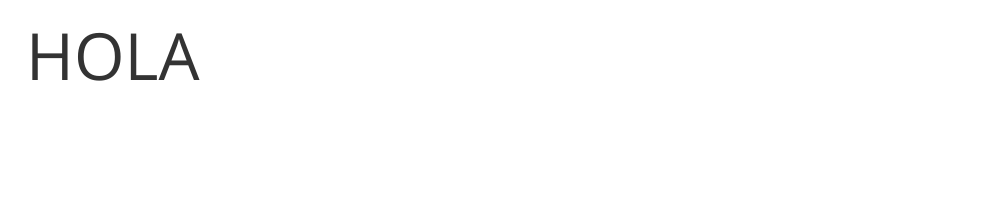
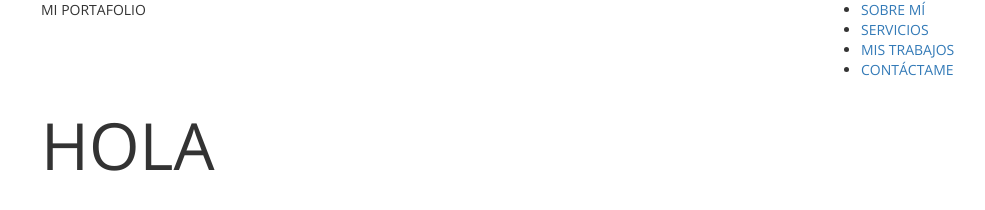
Before and after one commit to opazisimo/Portafolio, a plain HTML site: page index.html in a window 1280 px wide. Shown: the whole page, without its empty margins (29-1014 px from the left). Drawn offline with nearby package versions, Linux system fonts and the light colour scheme.

Commit message:
bootstrap!

```diff
--- a/index.html
+++ b/index.html
@@ -27,12 +27,21 @@
     <section class="container">
 <!-- Header -->
         <header>
-            <div class="row">
-                <div class="col-8"></div>
-                <div class="col-4"></div>
+            <div class="row head">
+                <div class="col-md-8 h-title">
+                    <p>MI PORTAFOLIO</p>
+                </div>
+                <div class="col-md-4">
+                    <ul class="navi">
+                        <li class="inli"><a href="#">SOBRE MÍ</a></li>
+                        <li class="inli"><a href="#">SERVICIOS</a></li>
+                        <li class="inli"><a href="#">MIS TRABAJOS</a></li>
+                        <li class="inli"><a href="#">CONTÁCTAME</a></li>
+                    </ul>
+                </div>
             </div>
             <div class="row">
-                <div class="col-12">
+                <div class="col-md-12">
                     <h1>HOLA</h1>
                 </div>
             </div>
@@ -40,67 +49,67 @@
 <!--nav -->
         <nav>
             <div class="row">
-                <div class="col-8"></div>
-                <div class="col-4"></div>
+                <div class="col-md-8"></div>
+                <div class="col-md-4"></div>
             </div>
         </nav>
 <!-- Sobre mi -->
         <section class="sobre-mi">
             <div class="row">
-                <div class="col-12"></div>
+                <div class="col-md-12"></div>
             </div>
         </section>
 <!-- Servicios -->
         <section class="servicios">
             <div class="row">
-                <div class="col-12"></div>
+                <div class="col-md-12"></div>
             </div>
             <div class="row">
-                <div class="col-2"></div>
-                <div class="col-8">
+                <div class="col-md-2"></div>
+                <div class="col-md-8">
                     <div class="row">
-                        <div class="col-3"></div>
-                        <div class="col-3"></div>
-                        <div class="col-3"></div>
-                        <div class="col-3"></div>
+                        <div class="col-md-3"></div>
+                        <div class="col-md-3"></div>
+                        <div class="col-md-3"></div>
+                        <div class="col-md-3"></div>
                     </div>
                 </div>
-                <div class="col-2"></div>
+                <div class="col-md-2"></div>
             </div>
         </section>
 <!-- Gallery -->
         <section class="gallery">
             <div class="row">
-                <div class="col-4"></div>
-                <div class="col-4"></div>
-                <div class="col-4"></div>
+                <div class="col-md-4"></div>
+                <div class="col-md-4"></div>
+                <div class="col-md-4"></div>
             </div>
             <div class="row">
-                <div class="col-4"></div>
-                <div class="col-4"></div>
-                <div class="col-4"></div>
+                <div class="col-md-4"></div>
+                <div class="col-md-4"></div>
+                <div class="col-md-4"></div>
             </div>
         </section>
 <!-- Github -->
         <section class="github">
             <div class="row">
-                <div class="col-12"></div>
+                <div class="col-md-12"></div>
             </div>
         </section>
 <!-- Footer -->
         <footer>
             <div class="row">
-                <div class="col-4"></div>
-                <div class="col-4">
+                <div class="col-md-4"></div>
+                <div class="col-md-4">
                     <div class="row">
-                        <div class="col-12"></div>
+                        <div class="col-md-12"></div>
                     </div>
                     <div class="row">
-                        <div class="col-6"></div>
-                        <div class="col-6"></div>
+                        <div class="col-md-6"></div>
+                        <div class="col-md-6"></div>
                     </div>
                 </div>
-                <div class="col-4"></div>
+                <div class="col-md-4"></div>
             </div>
         </footer>
     </section>
```
